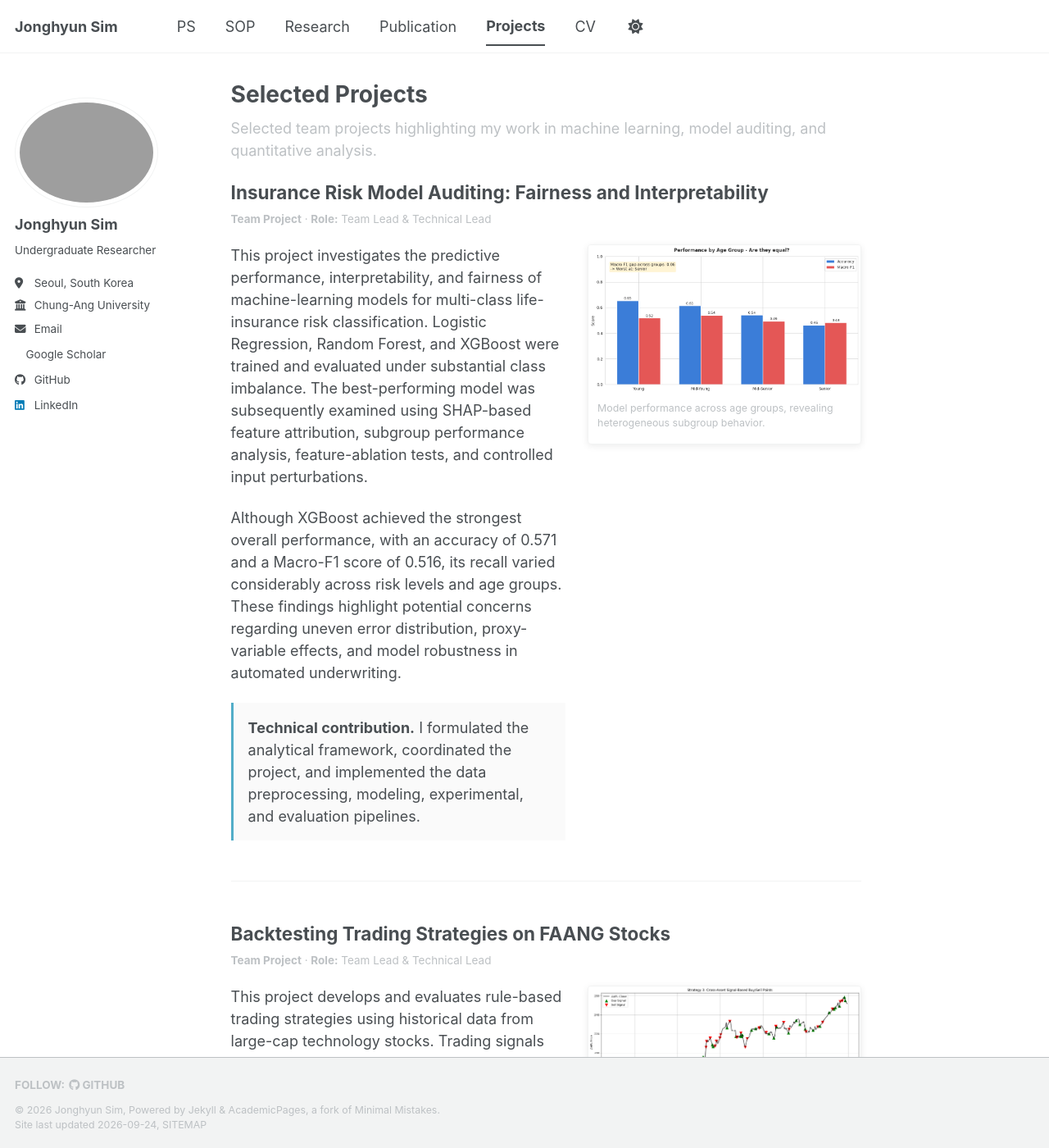
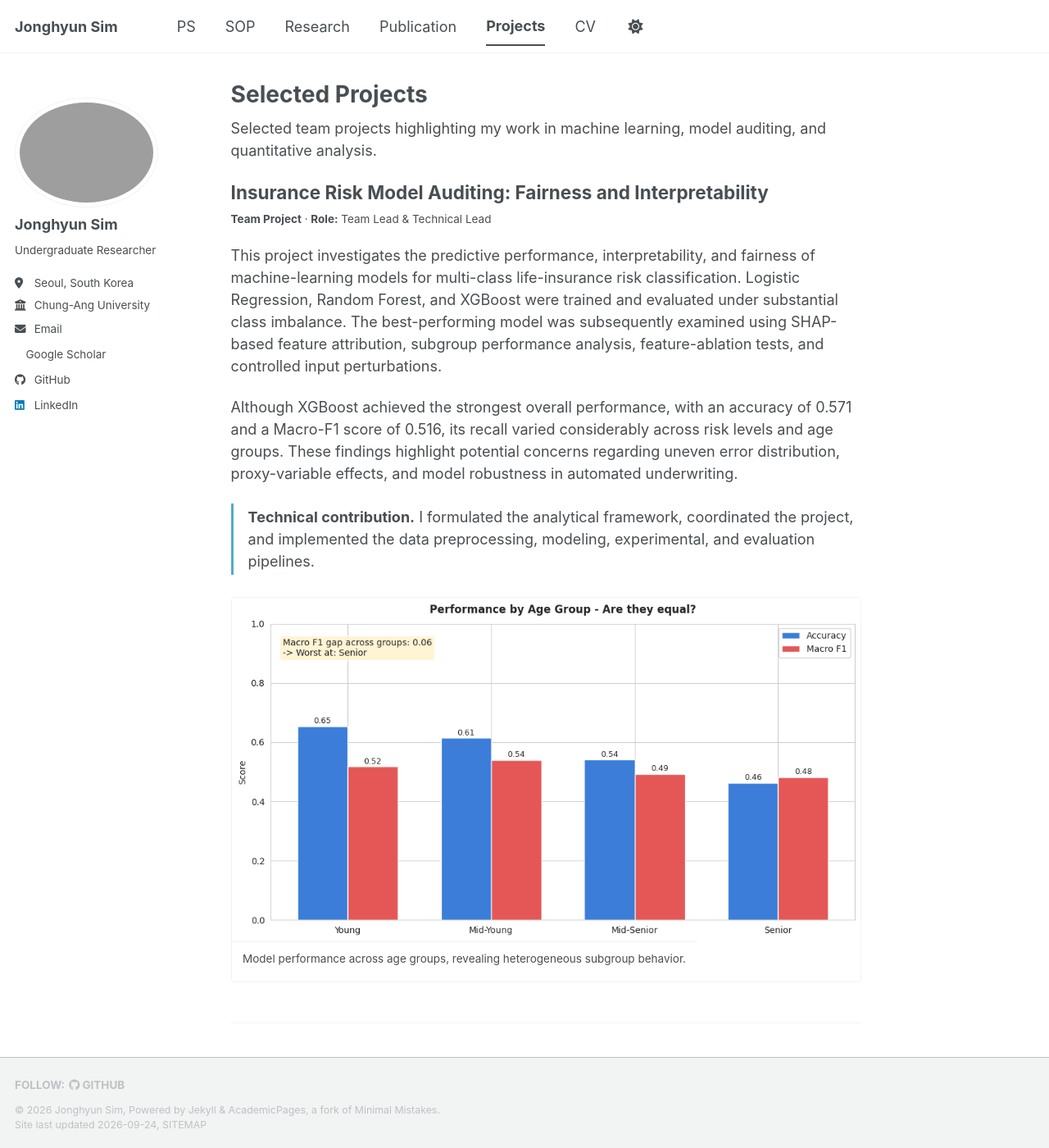
Before and after one commit to simjonghyun/simjonghyun.github.io, a Jekyll site: the page built from _pages/projects.md, in a window 1280 px wide and 1400 px high. Shown: the whole window at 82% size. Built offline with Jekyll 4.4.1, drawn with Linux system fonts in a browser that asks for light colours; a style sheet for code colours, icons or effects is not loaded.

Commit message:
Refine projects and CV styling

```diff
--- a/_sass/layout/_documents.scss
+++ b/_sass/layout/_documents.scss
@@ -93,6 +93,56 @@
   border-radius: $border-radius;
 }
 
+/* Keep the long CV compact without changing the reading size of the SOP or PS. */
+.cv-document {
+  .document-reader {
+    max-width: 55rem;
+  }
+
+  .document-toolbar {
+    margin-bottom: 1.5rem;
+  }
+
+  .document-body {
+    font-size: 0.92rem;
+    line-height: 1.5;
+
+    .document-title {
+      margin: 0 0 0.4rem;
+      font-size: 1.65rem;
+      line-height: 1.2;
+    }
+
+    p {
+      margin-bottom: 0.48rem;
+    }
+
+    ul,
+    ol {
+      margin-top: 0.25rem;
+      margin-bottom: 0.8rem;
+      padding-left: 1.35rem;
+    }
+
+    li {
+      margin-bottom: 0.25rem;
+    }
+
+    li p {
+      margin: 0;
+    }
+
+    hr {
+      margin: 1.2rem 0 0.45rem;
+      border-top-color: var(--global-border-color);
+    }
+
+    a {
+      overflow-wrap: anywhere;
+    }
+  }
+}
+
 @include breakpoint(max-width $small) {
   .document-toolbar {
     justify-content: center;
@@ -107,4 +157,13 @@
     font-size: 1.05rem;
     line-height: 1.7;
   }
+
+  .cv-document .document-body {
+    font-size: 0.9rem;
+    line-height: 1.48;
+
+    .document-title {
+      font-size: 1.45rem;
+    }
+  }
 }
--- a/_sass/layout/_projects.scss
+++ b/_sass/layout/_projects.scss
@@ -4,8 +4,8 @@
 
 .selected-projects__intro {
   max-width: 48em;
-  margin-bottom: 2em;
-  color: var(--global-text-color-light);
+  margin-bottom: 2.25em;
+  color: var(--global-text-color);
 }
 
 .selected-project {
@@ -33,16 +33,13 @@
 
 .selected-project__meta {
   margin: 0;
-  color: var(--global-text-color-light);
+  color: var(--global-text-color);
   font-family: $sans-serif;
   font-size: $type-size-6 !important;
 }
 
 .selected-project__grid {
-  display: grid;
-  grid-template-columns: minmax(0, 1.1fr) minmax(260px, 0.9fr);
-  gap: 1.5em;
-  align-items: start;
+  display: block;
 }
 
 .selected-project__body {
@@ -52,18 +49,20 @@
 }
 
 .selected-project__contribution {
-  padding: 0.9em 1em;
+  margin-bottom: 1.5em;
+  padding: 0.15em 0 0.15em 1em;
   border-left: 3px solid var(--global-link-color);
-  background: var(--global-code-background-color);
+  background: transparent;
 }
 
 .selected-project__figure {
-  margin: 0;
+  width: 100%;
+  margin: 1.5em 0 0;
   border: 1px solid var(--global-border-color);
   border-radius: $border-radius;
   overflow: hidden;
   background: #fff;
-  box-shadow: 0 2px 8px rgba(0, 0, 0, 0.08);
+  box-shadow: none;
 
   a {
     display: block;
@@ -78,21 +77,18 @@
   }
 
   figcaption {
-    padding: 0.75em 0.9em;
-    color: var(--global-text-color-light);
+    padding: 0.8em 1em;
+    color: var(--global-text-color);
     font-family: $sans-serif;
-    font-size: $type-size-7;
+    font-size: $type-size-6;
     line-height: 1.45;
+    border-top: 1px solid var(--global-border-color);
   }
 }
 
 @include breakpoint(max-width $medium) {
-  .selected-project__grid {
-    grid-template-columns: 1fr;
-  }
-
   .selected-project__figure {
-    max-width: 44em;
+    max-width: none;
   }
 }
 
```
